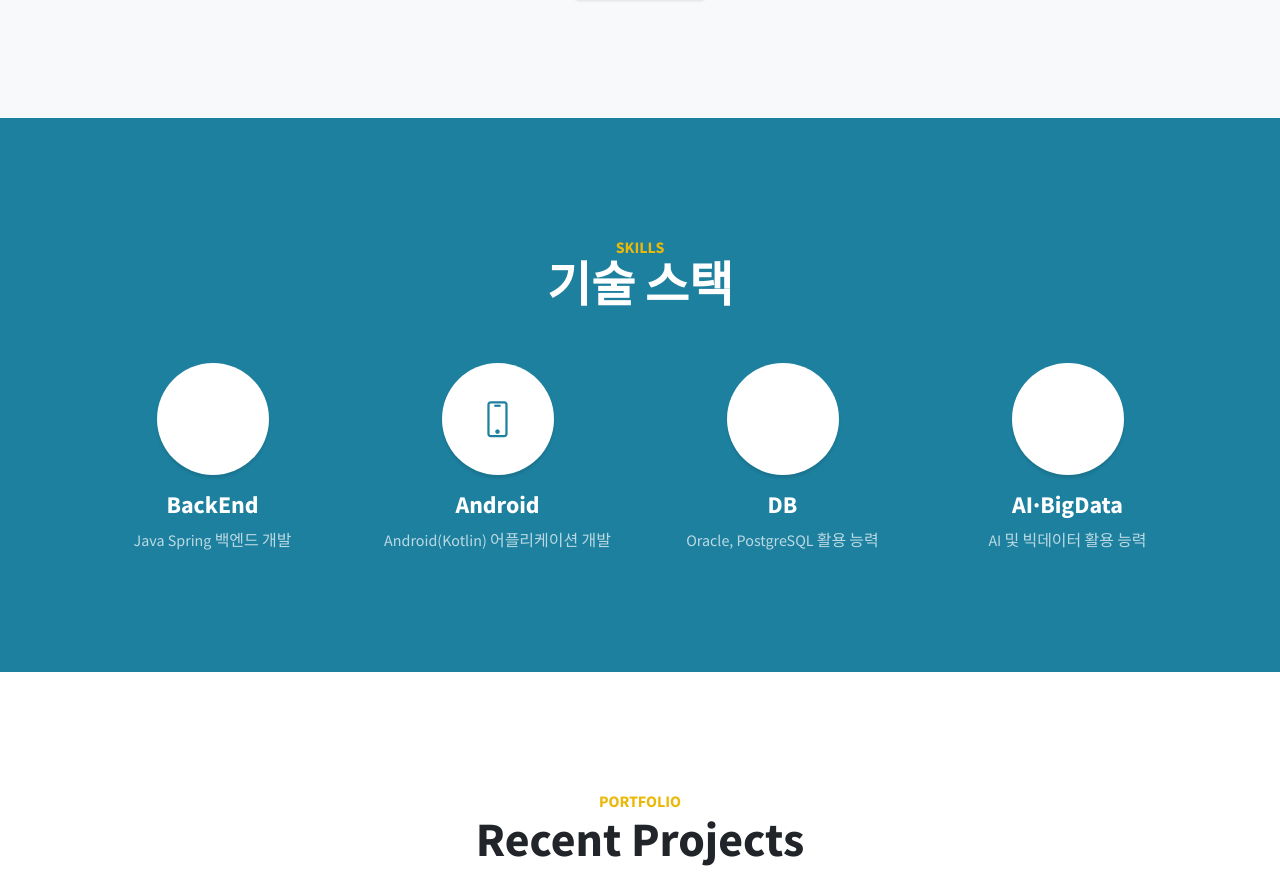
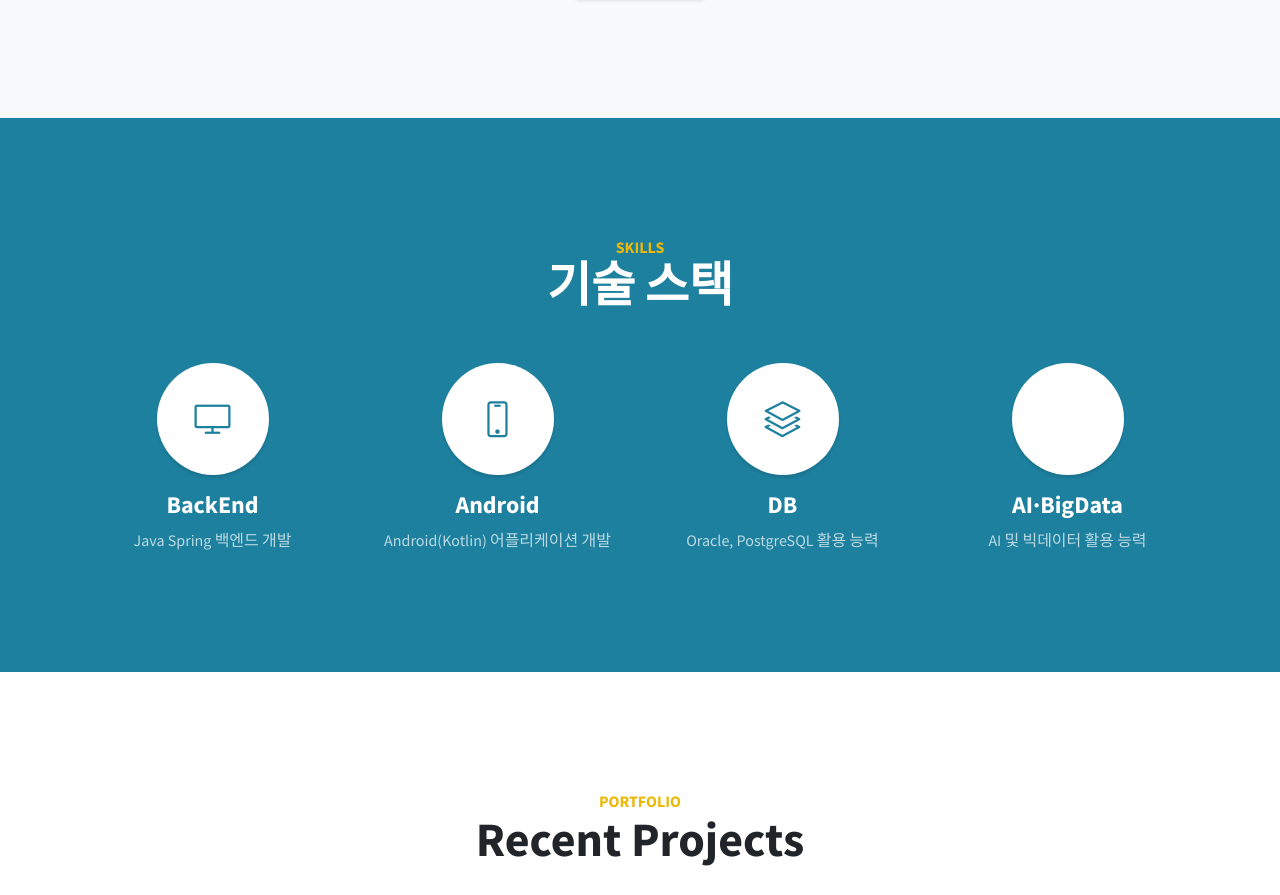
Before and after one commit to BanJung/BanJung.github.io, a Jekyll site: the page built from index.markdown, in a window 1280 px wide. Shown: the part 1291-2186 px from the top of the page. Built offline with Jekyll 4.4.1, drawn with Linux system fonts in a browser that asks for light colours.

Commit message:
Update services.html

```diff
--- a/_includes/services.html
+++ b/_includes/services.html
@@ -8,7 +8,7 @@
         <div class="row">
             <div class="col-lg-3 col-md-6 mb-5 mb-lg-0">
                 <span class="service-icon rounded-circle mx-auto mb-3">
-              <i class="fa-light fa-window-restore"></i>
+              <i class="icon-screen-desktop"></i>
             </span>
                 <h4>
               <strong>BackEnd</strong>
@@ -26,7 +26,7 @@
             </div>
             <div class="col-lg-3 col-md-6 mb-5 mb-md-0">
                 <span class="service-icon rounded-circle mx-auto mb-3">
-              <i class="fa-light fa-database"></i>
+              <i class="icon-layers"></i>
             </span>
                 <h4>
               <strong>DB</strong>
@@ -35,7 +35,7 @@
             </div>
             <div class="col-lg-3 col-md-6">
                 <span class="service-icon rounded-circle mx-auto mb-3">
-              <i class="fa-light fa-brain"></i>
+              <i class=".icon-bulb"></i>
             </span>
                 <h4>
               <strong>AI·BigData</strong>
```
